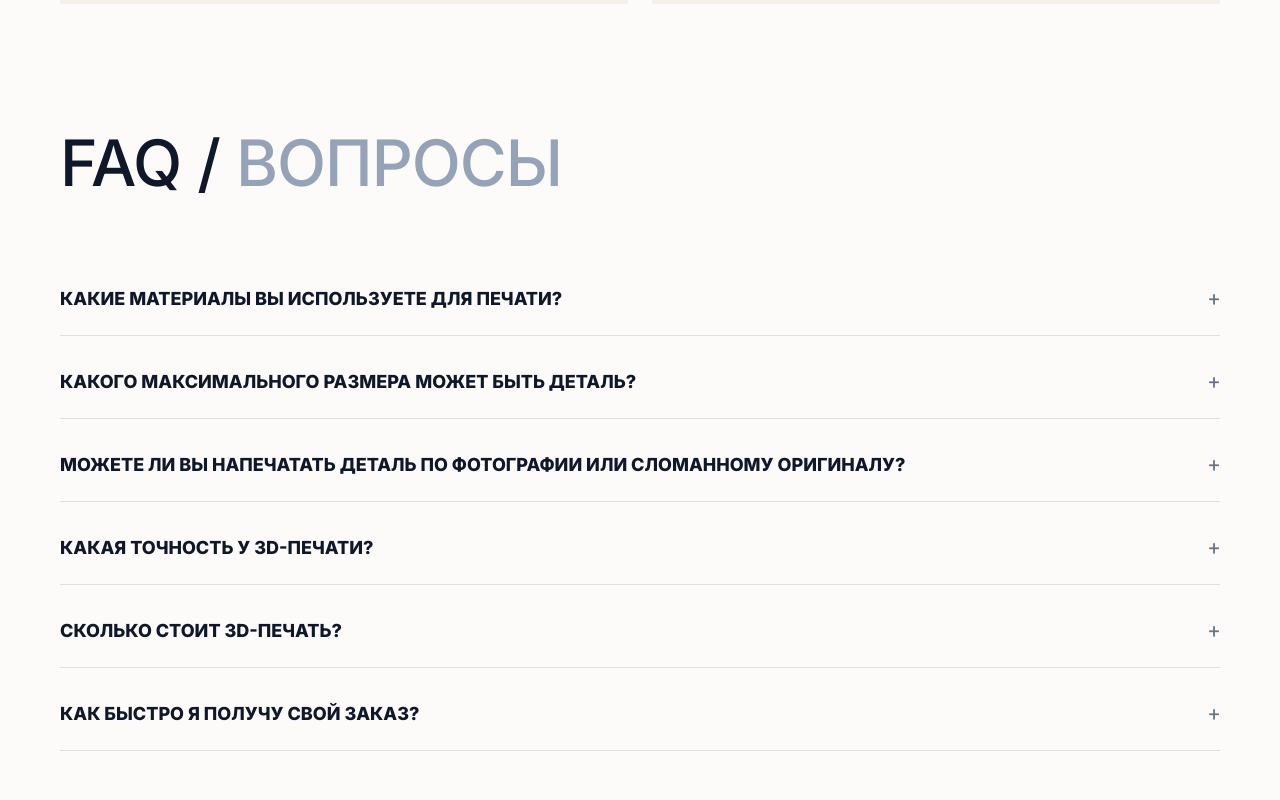
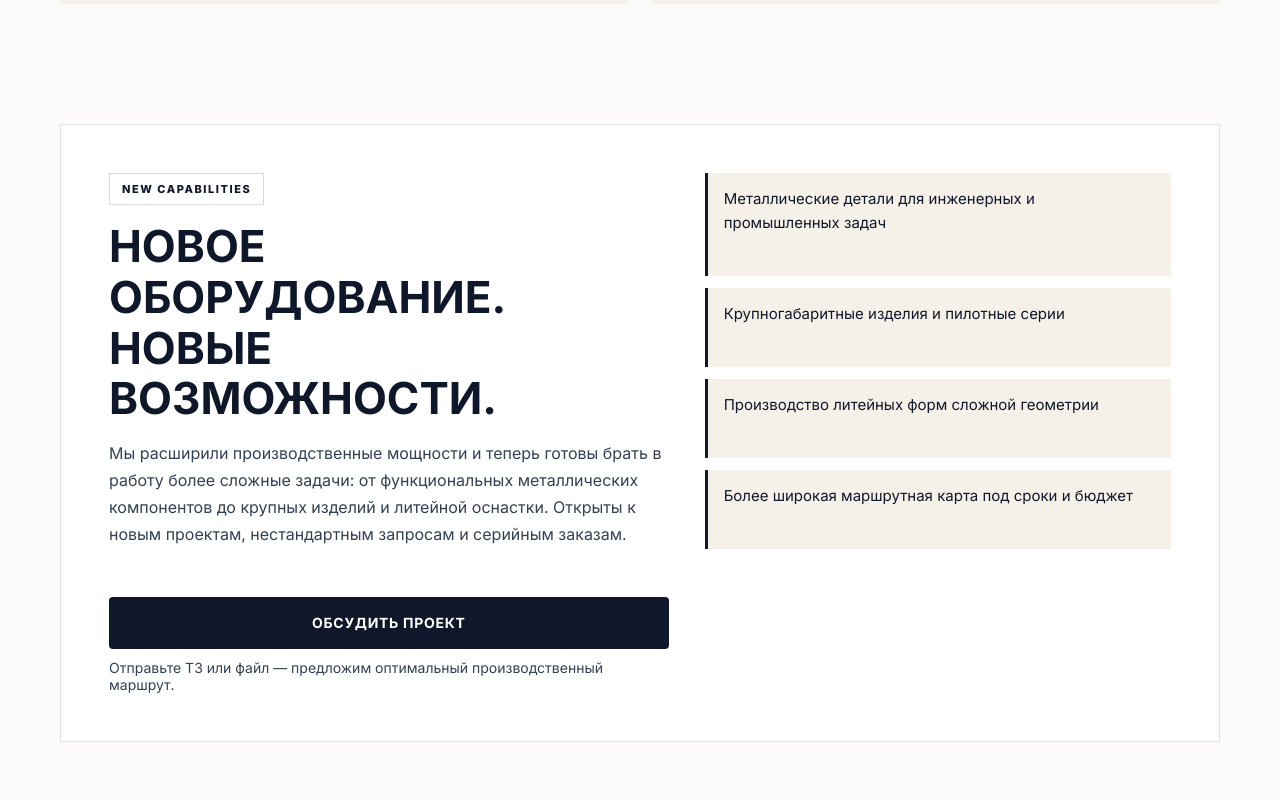
Before and after one commit to ylevin1989/PULSE3D-RU, a Next.js app in the folder pulse3d-web/: page / in a window 1280 px wide. Shown: the part 1860-2660 px from the top of the page. Built offline with nearby package versions, Linux system fonts and the light colour scheme; no server answers.

Commit message:
feat(home): add new capabilities expansion section

```diff
--- a/pulse3d-web/src/app/HomeClient.tsx
+++ b/pulse3d-web/src/app/HomeClient.tsx
@@ -81,6 +81,29 @@ export default function HomeClient() {
                 </div>
             </section>
 
+            {home.newCapabilities ? (
+                <section className={styles.capabilitiesSection}>
+                    <div className={styles.capabilitiesCard}>
+                        <div className={styles.capabilitiesHeader}>
+                            <span className={styles.capabilitiesBadge}>{home.newCapabilities.badge}</span>
+                            <h2 className={styles.capabilitiesTitle}>{home.newCapabilities.title}</h2>
+                            <p className={styles.capabilitiesDesc}>{home.newCapabilities.description}</p>
+                        </div>
+                        <ul className={styles.capabilitiesList}>
+                            {home.newCapabilities.items?.map((item: string, idx: number) => (
+                                <li key={idx}>{item}</li>
+                            ))}
+                        </ul>
+                        <div className={styles.capabilitiesActions}>
+                            <button onClick={() => openModal()} className="primary-button primary-button--filled">
+                                {home.newCapabilities.ctaText || 'Обсудить проект'}
+                            </button>
+                            <p className={styles.capabilitiesNote}>{home.newCapabilities.ctaNote}</p>
+                        </div>
+                    </div>
+                </section>
+            ) : null}
+
             <section className={styles.faqSection}>
                 <h2 className="section-title">FAQ / <span style={{ color: '#94a3b8' }}>ВОПРОСЫ</span></h2>
                 <div className={styles.faqGrid}>
--- a/pulse3d-web/src/app/home.module.css
+++ b/pulse3d-web/src/app/home.module.css
@@ -176,6 +176,82 @@
     color: var(--color-text-secondary);
 }
 
+.capabilitiesSection {
+    padding: 0 0 120px;
+}
+
+.capabilitiesCard {
+    border: 1px solid var(--color-border);
+    background: #fff;
+    padding: 48px;
+    display: grid;
+    grid-template-columns: 1.2fr 1fr;
+    gap: 36px;
+}
+
+.capabilitiesHeader {
+    display: flex;
+    flex-direction: column;
+    gap: 16px;
+}
+
+.capabilitiesBadge {
+    width: fit-content;
+    font-size: 11px;
+    font-weight: 800;
+    letter-spacing: 0.14em;
+    text-transform: uppercase;
+    padding: 8px 12px;
+    border: 1px solid rgba(15, 23, 42, 0.16);
+    color: var(--color-brand-primary);
+}
+
+.capabilitiesTitle {
+    margin: 0;
+    font-size: clamp(28px, 4vw, 44px);
+    line-height: 1.15;
+    text-transform: uppercase;
+    color: var(--color-brand-primary);
+}
+
+.capabilitiesDesc {
+    margin: 0;
+    font-size: 16px;
+    line-height: 1.7;
+    color: var(--color-text-secondary);
+    max-width: 760px;
+}
+
+.capabilitiesList {
+    margin: 0;
+    padding: 0;
+    list-style: none;
+    display: grid;
+    gap: 12px;
+}
+
+.capabilitiesList li {
+    padding: 14px 16px;
+    background: var(--color-surface);
+    border-left: 3px solid var(--color-brand-primary);
+    font-size: 15px;
+    line-height: 1.55;
+    color: var(--color-brand-primary);
+}
+
+.capabilitiesActions {
+    margin-top: 12px;
+    display: flex;
+    flex-direction: column;
+    gap: 10px;
+}
+
+.capabilitiesNote {
+    margin: 0;
+    font-size: 14px;
+    color: var(--color-text-secondary);
+}
+
 .ctaBanner {
     background: var(--color-brand-primary);
     padding: 80px;
@@ -317,6 +393,10 @@
         justify-content: center;
     }
 
+    .capabilitiesCard {
+        grid-template-columns: 1fr;
+    }
+
     .imageCard {
         box-shadow: 20px 20px 0 var(--color-surface);
     }
--- a/pulse3d-web/src/data/content.json
+++ b/pulse3d-web/src/data/content.json
@@ -40,6 +40,19 @@
         "desc": "Создание детализированных макетов и эксклюзивных элементов интерьера любого масштаба."
       }
     ],
+    "newCapabilities": {
+      "badge": "NEW CAPABILITIES",
+      "title": "Новое оборудование. Новые возможности.",
+      "description": "Мы расширили производственные мощности и теперь готовы брать в работу более сложные задачи: от функциональных металлических компонентов до крупных изделий и литейной оснастки. Открыты к новым проектам, нестандартным запросам и серийным заказам.",
+      "items": [
+        "Металлические детали для инженерных и промышленных задач",
+        "Крупногабаритные изделия и пилотные серии",
+        "Производство литейных форм сложной геометрии",
+        "Более широкая маршрутная карта под сроки и бюджет"
+      ],
+      "ctaText": "Обсудить проект",
+      "ctaNote": "Отправьте ТЗ или файл — предложим оптимальный производственный маршрут."
+    },
     "faq": [
       {
         "question": "Какие материалы вы используете для печати?",
```
